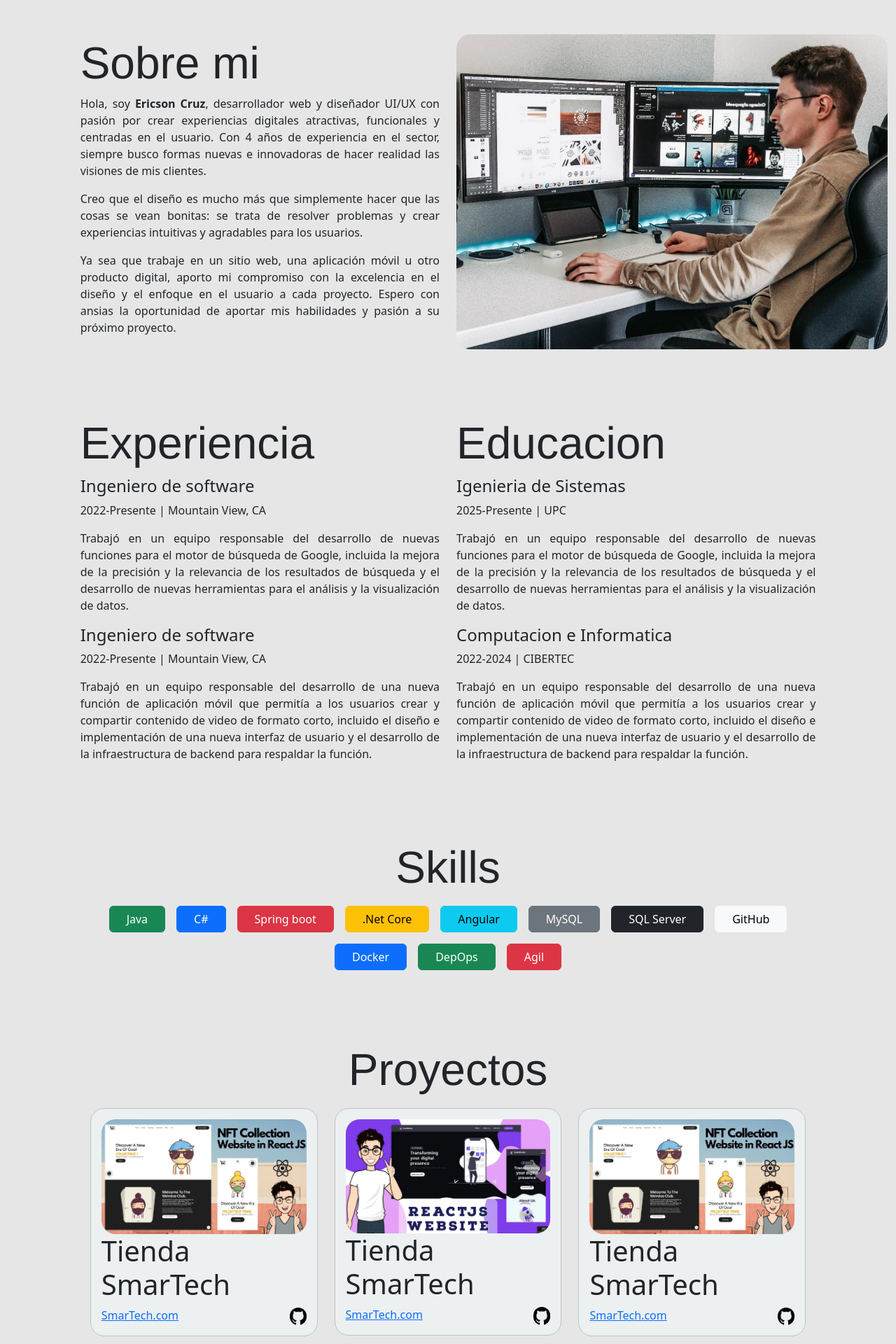
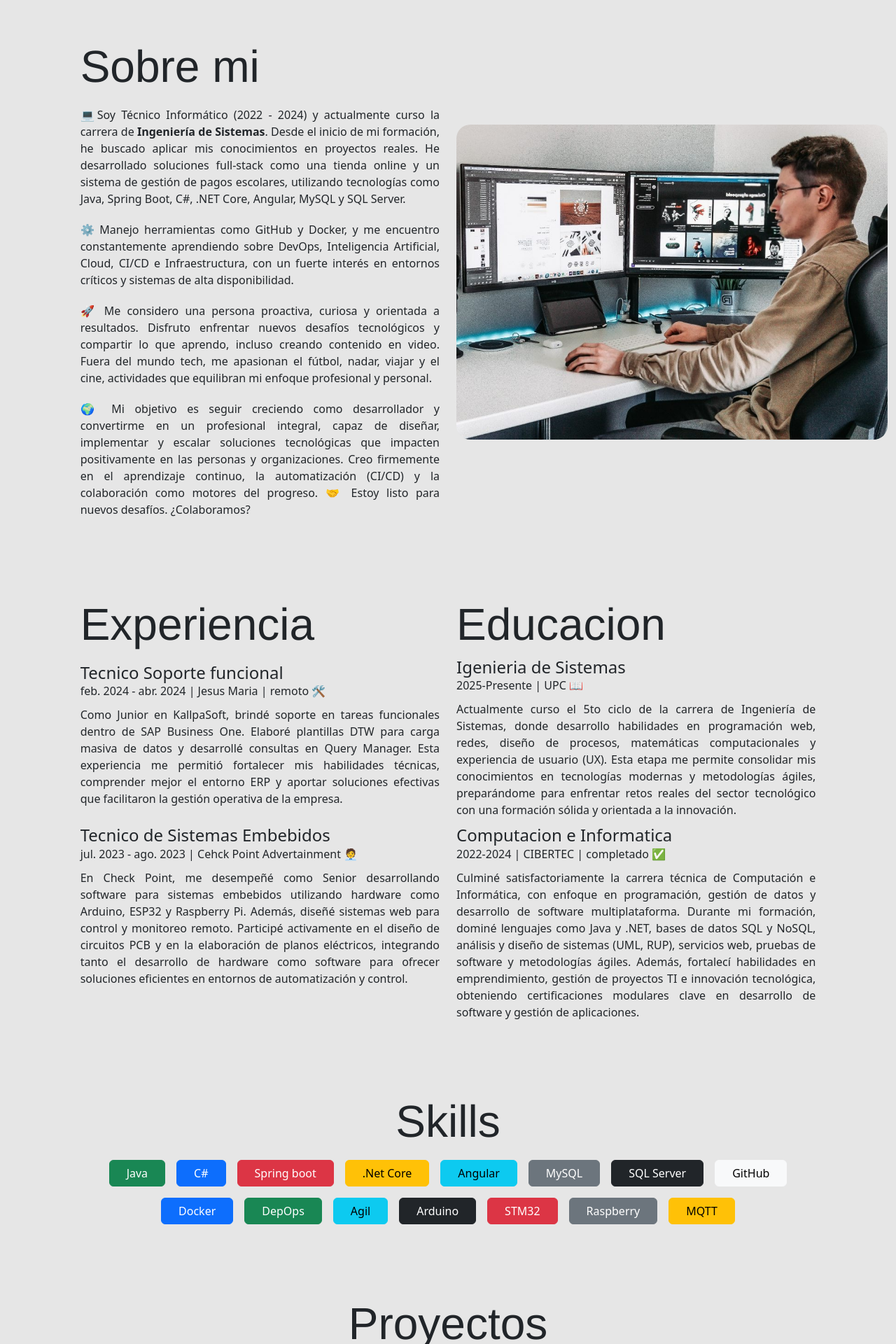
Before and after one commit to EricsonCR/portafolio-v1, an Angular app: page / in a window 1280 px wide. Shown: the part 740-2660 px from the top of the page at 70% size. Built offline with nearby package versions, Linux system fonts and the light colour scheme.

Commit message:
{v2}, commit 2

```diff
--- a/src/app/app.config.ts
+++ b/src/app/app.config.ts
@@ -7,7 +7,6 @@ import { provideClientHydration } from '@angular/platform-browser';
 export const appConfig: ApplicationConfig = {
   providers: [
     provideZoneChangeDetection({ eventCoalescing: true }),
-    provideRouter(routes),
-    provideClientHydration()
+    provideRouter(routes)
   ]
 };
--- a/src/app/pages/home2/home2.component.css
+++ b/src/app/pages/home2/home2.component.css
@@ -37,6 +37,8 @@
 }
 
 .descripcion {
+    margin: 0;
+    padding: 10px 0;
     text-align: justify;
 }
 
@@ -45,12 +47,30 @@
     font-family: 'Franklin Gothic Medium', 'Arial Narrow', Arial, sans-serif;
 }
 
+.titulo-2 {
+    text-align: start;
+    font-weight: lighter;
+    margin: 0;
+}
+
 .subtitulo-1 {
     text-align: start;
+    font-weight: lighter;
+    margin: 0;
 }
 
 .subtitulo-2 {
     text-align: start;
+    font-weight: 500;
+    margin: 0;
+}
+
+.subtitulo-3 {
+    text-align: start;
+    font-weight: lighter;
+    padding: 5px 0;
+    margin: 0;
+    font-size: 1.2rem;
 }
 
 .skills,
@@ -86,8 +106,24 @@
         font-size: 3rem;
     }
 
+    .titulo-2 {
+        text-align: center;
+    }
+
+    .subtitulo-2 {
+        font-size: 0.9rem;
+    }
+
+    .subtitulo-3 {
+        font-size: 1rem;
+    }
+
     .skills {
         padding: 0;
+    }
+
+    .descripcion {
+        font-size: 0.8rem;
     }
 
     #home,
--- a/src/app/pages/home2/home2.component.html
+++ b/src/app/pages/home2/home2.component.html
@@ -8,97 +8,110 @@
             <div class="col-sm-6 d-flex align-items-center justify-content-start">
                 <div class="col-sm-10">
                     <h1 class="titulo">Ericson Cruz</h1>
-                    <h4 class="">Desarrollador de Software</h4>
-                    <p class="descripcion">Lorem ipsum dolor sit amet consectetur adipisicing elit. Totam distinctio,
-                        blanditiis
-                        quis impedit
-                        doloremque ipsa, eos reiciendis asperiores facilis rem dolorum nostrum provident soluta corporis
-                        voluptatum recusandae est odit. Aspernatur.</p>
+                    <h4 class="titulo-2">Desarrollador de Software</h4>
+                    <p class="descripcion">Soy Técnico Informático y futuro Ingeniero de Sistemas, apasionado por el
+                        desarrollo full-stack. He creado soluciones como tiendas online y sistemas de pago escolar. Me
+                        motivan los retos tecnológicos, con objetivos en DevOps, IA, Cloud y CI/CD. Siempre aprendiendo,
+                        creando contenido y disfrutando del fútbol, el cine y los viajes. 👉 ¡Hablemos y creemos algo
+                        increíble juntos!</p>
                     <button class="btn-descargar">Descargar CV</button>
                     <div class="">
                         <img class="social-item" src="img/social/youtube.png" width="40px" alt="">
-                        <img class="social-item" src="img/social/linkedin.png" width="40px" alt="">
-                        <img class="social-item" src="img/social/github.png" width="40px" alt="">
-                        <img class="social-item" src="img/social/whatsapp.png" width="40px" alt="">
+                        <a href="https://www.linkedin.com/in/ericson-cruz-70b875262/" target="_blank">
+                            <img class="social-item" src="img/social/linkedin.png" width="40px" alt="">
+                        </a>
+                        <a href="https://github.com/EricsonCR" target="_blank">
+                            <img class="social-item" src="img/social/github.png" width="40px" alt="">
+                        </a>
+                        <a href="">
+                            <img class="social-item" src="img/social/whatsapp.png" width="40px" alt="">
+                        </a>
                     </div>
                 </div>
             </div>
         </div>
         <div id="acerca"></div>
         <div class="row py-5 acerca">
-            <div class="col-sm-6 d-flex align-items-center justify-content-end">
+            <div class="col-sm-6 py-2 d-flex align-items-center justify-content-end">
                 <div class="col-sm-10">
                     <h1 class="titulo">Sobre mi</h1>
-                    <p class="descripcion">Hola, soy <strong>Ericson Cruz</strong>, desarrollador web y diseñador UI/UX
-                        con
-                        pasión por crear
-                        experiencias digitales
-                        atractivas, funcionales y centradas en el usuario. Con 4 años de experiencia en el sector,
-                        siempre
-                        busco
-                        formas nuevas e innovadoras de hacer realidad las visiones de mis clientes.</p>
                     <p class="descripcion">
-                        Creo que el diseño es mucho más que simplemente hacer que las cosas se vean bonitas: se trata de
-                        resolver problemas y crear experiencias intuitivas y agradables para los usuarios.</p>
+                        💻Soy Técnico Informático (2022 - 2024) y actualmente curso la carrera
+                        de <strong>Ingeniería de Sistemas</strong>. Desde el inicio de mi formación, he buscado aplicar
+                        mis conocimientos
+                        en proyectos reales. He desarrollado soluciones full-stack como una tienda online y un sistema
+                        de gestión de pagos escolares, utilizando tecnologías como Java, Spring Boot, C#, .NET Core,
+                        Angular, MySQL y SQL Server. </p>
                     <p class="descripcion">
-                        Ya sea que trabaje en un sitio web, una aplicación móvil u otro producto digital, aporto mi
-                        compromiso
-                        con la excelencia en el diseño y el enfoque en el usuario a cada proyecto. Espero con ansias la
-                        oportunidad de aportar mis habilidades y pasión a su próximo proyecto.</p>
+                        ⚙️ Manejo herramientas como GitHub y Docker, y me encuentro constantemente aprendiendo sobre
+                        DevOps, Inteligencia Artificial, Cloud, CI/CD e Infraestructura, con un fuerte interés en
+                        entornos críticos y sistemas de alta disponibilidad.</p>
+                    <p class="descripcion">
+                        🚀 Me considero una persona proactiva, curiosa y orientada a resultados. Disfruto enfrentar
+                        nuevos
+                        desafíos tecnológicos y compartir lo que aprendo, incluso creando contenido en video. Fuera del
+                        mundo tech, me apasionan el fútbol, nadar, viajar y el cine, actividades que equilibran mi
+                        enfoque profesional y personal.</p>
+                    <p class="descripcion">
+                        🌍 Mi objetivo es seguir creciendo como desarrollador y convertirme en un profesional integral,
+                        capaz de diseñar, implementar y escalar soluciones tecnológicas que impacten positivamente en
+                        las personas y organizaciones. Creo firmemente en el aprendizaje continuo, la automatización
+                        (CI/CD) y la colaboración como motores del progreso. 🤝 Estoy listo para nuevos desafíos.
+                        ¿Colaboramos?</p>
                 </div>
             </div>
-            <div class="col-sm-6">
+            <div class="col-sm-6 py-2 d-flex align-items-center">
                 <div><img class="photo" src="img/personal/student-2.png" alt=""></div>
             </div>
         </div>
         <div class="row py-5 carrera">
-            <div class="col-sm-6 d-flex justify-content-end align-items-center">
+            <div class="col-sm-6 d-flex justify-content-end align-items-top">
                 <div class="col-sm-10 ">
                     <h1 class="titulo">Experiencia</h1>
-                    <div>
-                        <h4 class="subtitulo-1">Ingeniero de software</h4>
-                        <p class="subtitulo-2">2022-Presente | Mountain View, CA</p>
-                        <p class="descripcion">Trabajó en un equipo responsable del desarrollo de nuevas funciones para
-                            el
-                            motor
-                            de búsqueda de Google, incluida la mejora de la precisión y la relevancia de los resultados
-                            de
-                            búsqueda y el desarrollo de nuevas herramientas para el análisis y la visualización de
-                            datos.
-                        </p>
+                    <div class="py-2">
+                        <h4 class="subtitulo-1">Tecnico Soporte funcional</h4>
+                        <p class="subtitulo-2">feb. 2024 - abr. 2024 | Jesus Maria | remoto 🛠️</p>
+                        <p class="descripcion">Como Junior en KallpaSoft, brindé soporte en tareas funcionales dentro de
+                            SAP Business One. Elaboré plantillas DTW para carga masiva de datos y desarrollé consultas
+                            en Query Manager. Esta experiencia me permitió fortalecer mis habilidades técnicas,
+                            comprender mejor el entorno ERP y aportar soluciones efectivas que facilitaron la gestión
+                            operativa de la empresa.</p>
                     </div>
-                    <div>
-                        <h4 class="subtitulo-1">Ingeniero de software</h4>
-                        <p class="subtitulo-2">2022-Presente | Mountain View, CA</p>
-                        <p class="descripcion">Trabajó en un equipo responsable del desarrollo de una nueva función de
-                            aplicación móvil que permitía a los usuarios crear y compartir contenido de video de formato
-                            corto,
-                            incluido el diseño e implementación de una nueva interfaz de usuario y el desarrollo de la
-                            infraestructura de backend para respaldar la función.</p>
+                    <div class="py-2">
+                        <h4 class="subtitulo-1">Tecnico de Sistemas Embebidos</h4>
+                        <p class="subtitulo-2">jul. 2023 - ago. 2023 | Cehck Point Advertainment 🧑‍💼</p>
+                        <p class="descripcion">En Check Point, me desempeñé como Senior desarrollando software para
+                            sistemas embebidos utilizando hardware como Arduino, ESP32 y Raspberry Pi. Además, diseñé
+                            sistemas web para control y monitoreo remoto. Participé activamente en el diseño de
+                            circuitos PCB y en la elaboración de planos eléctricos, integrando tanto el desarrollo de
+                            hardware como software para ofrecer soluciones eficientes en entornos de automatización y
+                            control.</p>
                     </div>
                 </div>
             </div>
-            <div class="col-sm-6 d-flex align-items-center justify-content-start">
+            <div class="col-sm-6 d-flex align-items-top justify-content-start">
                 <div class="col-sm-10">
                     <h1 class="titulo">Educacion</h1>
                     <div>
                         <h4 class="subtitulo-1">Igenieria de Sistemas</h4>
-                        <p class="subtitulo-2">2025-Presente | UPC</p>
-                        <p class="descripcion">Trabajó en un equipo responsable del desarrollo de nuevas funciones para
-                            el motor
-                            de búsqueda de Google, incluida la mejora de la precisión y la relevancia de los resultados
-                            de
-                            búsqueda y el desarrollo de nuevas herramientas para el análisis y la visualización de
-                            datos.</p>
+                        <p class="subtitulo-2">2025-Presente | UPC 📖</p>
+                        <p class="descripcion">Actualmente curso el 5to ciclo de la carrera de Ingeniería de Sistemas,
+                            donde desarrollo habilidades en programación web, redes, diseño de procesos, matemáticas
+                            computacionales y experiencia de usuario (UX). Esta etapa me permite consolidar mis
+                            conocimientos en tecnologías modernas y metodologías ágiles, preparándome para enfrentar
+                            retos reales del sector tecnológico con una formación sólida y orientada a la innovación.
+                        </p>
                     </div>
                     <div>
                         <h4 class="subtitulo-1">Computacion e Informatica</h4>
-                        <p class="subtitulo-2">2022-2024 | CIBERTEC</p>
-                        <p class="descripcion">Trabajó en un equipo responsable del desarrollo de una nueva función de
-                            aplicación móvil que permitía a los usuarios crear y compartir contenido de video de formato
-                            corto,
-                            incluido el diseño e implementación de una nueva interfaz de usuario y el desarrollo de la
-                            infraestructura de backend para respaldar la función.</p>
+                        <p class="subtitulo-2">2022-2024 | CIBERTEC | completado ✅</p>
+                        <p class="descripcion">Culminé satisfactoriamente la carrera técnica de Computación e
+                            Informática, con enfoque en programación, gestión de datos y desarrollo de software
+                            multiplataforma. Durante mi formación, dominé lenguajes como Java y .NET, bases de datos SQL
+                            y NoSQL, análisis y diseño de sistemas (UML, RUP), servicios web, pruebas de software y
+                            metodologías ágiles. Además, fortalecí habilidades en emprendimiento, gestión de proyectos
+                            TI e innovación tecnológica, obteniendo certificaciones modulares clave en desarrollo de
+                            software y gestión de aplicaciones.</p>
                     </div>
                 </div>
             </div>
@@ -119,7 +132,11 @@
                     <button class="btn btn-light px-4 mx-2 my-2">GitHub</button>
                     <button class="btn btn-primary px-4 mx-2 my-2">Docker</button>
                     <button class="btn btn-success px-4 mx-2 my-2">DepOps</button>
-                    <button class="btn btn-danger px-4 mx-2 my-2">Agil</button>
+                    <button class="btn btn-info px-4 mx-2 my-2">Agil</button>
+                    <button class="btn btn-dark px-4 mx-2 my-2">Arduino</button>
+                    <button class="btn btn-danger px-4 mx-2 my-2">STM32</button>
+                    <button class="btn btn-secondary px-4 mx-2 my-2">Raspberry</button>
+                    <button class="btn btn-warning px-4 mx-2 my-2">MQTT</button>
                 </div>
             </div>
         </div>
@@ -133,7 +150,7 @@
                     <div class="col-sm-4 py-2">
                         <div class="sitio">
                             <img class="photo" src="img/sitio-1.png" alt="">
-                            <h1 class="subtitulo-1">Tienda SmarTech</h1>
+                            <h1 class="subtitulo-3">SmarTech | tienda</h1>
                             <div class="d-flex justify-content-between">
                                 <div><a class="subtitulo-2" href="">SmarTech.com</a></div>
                                 <div><img class="photo" src="img/social/github.png" width="24px" alt=""></div>
@@ -143,9 +160,9 @@
                     <div class="col-sm-4 py-2">
                         <div class="sitio">
                             <img class="photo" src="img/sitio-2.png" alt="">
-                            <h1 class="subtitulo-1">Tienda SmarTech</h1>
+                            <h1 class="subtitulo-3">School JoseMaria | sistema pagos</h1>
                             <div class="d-flex justify-content-between">
-                                <div><a class="subtitulo-2" href="">SmarTech.com</a></div>
+                                <div><a class="subtitulo-2" href="">Scholljm.com</a></div>
                                 <div><img class="photo" src="img/social/github.png" width="24px" alt=""></div>
                             </div>
                         </div>
@@ -153,9 +170,9 @@
                     <div class="col-sm-4 py-2">
                         <div class="sitio">
                             <img class="photo" src="img/sitio-1.png" alt="">
-                            <h1 class="subtitulo-1">Tienda SmarTech</h1>
+                            <h1 class="subtitulo-3">RTOS | sistema monitoreo</h1>
                             <div class="d-flex justify-content-between">
-                                <div><a class="subtitulo-2" href="">SmarTech.com</a></div>
+                                <div><a class="subtitulo-2" href="">Iotmonitor.com</a></div>
                                 <div><img class="photo" src="img/social/github.png" width="24px" alt=""></div>
                             </div>
                         </div>
```
Also changed, not shown: src/app/pages/home2/home2.component.ts (+10 -11 lines).
